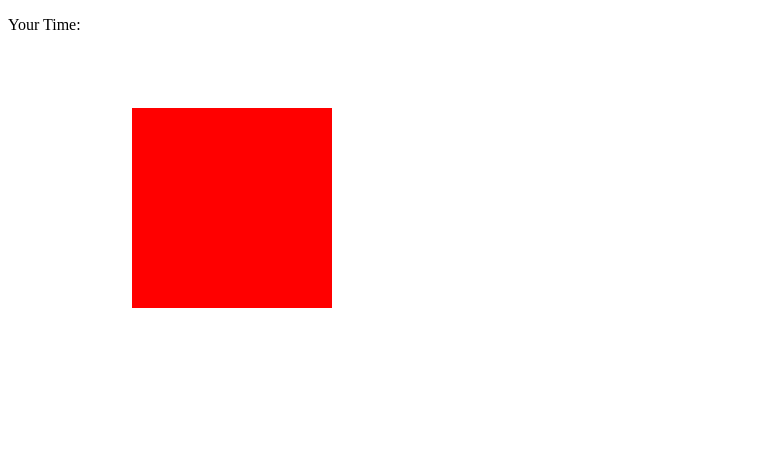
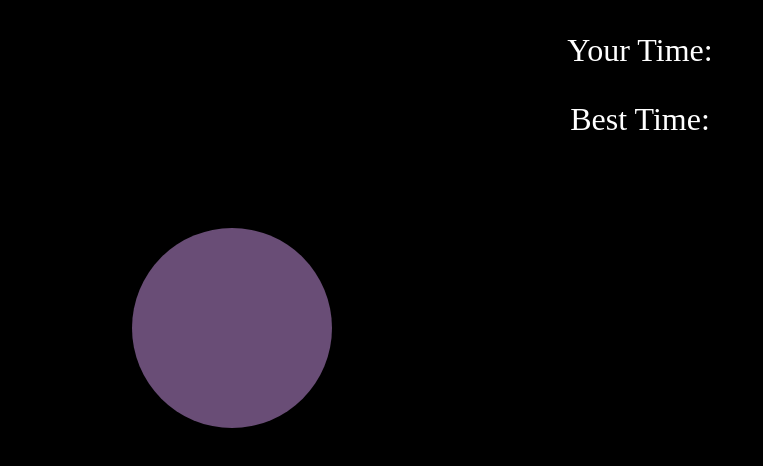
Before and after one commit to crash0283/MyWebsites, a plain HTML site: page 3.JavaScript/index.html in a window 1280 px wide. Shown: the whole page, without its empty margins (0-763 px from the left). Drawn offline with Linux system fonts and the light colour scheme.

Commit message:
gave random color and random shapes

```diff
--- a/3.JavaScript/index.html
+++ b/3.JavaScript/index.html
@@ -18,9 +18,32 @@
 
     }
 
+    body {
+
+      background-color: black;
+
+    }
+
     #time {
       font-family: serif;
       font-weight: bold;
+
+    }
+
+    #yourTime {
+
+      font-family: serif;
+      font-size: 2em;
+      text-align: center;
+      color: white;
+
+    }
+
+    #bestTime {
+      font-family: serif;
+      font-size: 2em;
+      text-align: center;
+      color: white;
     }
   </style>
 
@@ -29,7 +52,8 @@
 
 <body>
 
-  <p>Your Time: <span id="time"></span></p>
+  <p id="yourTime">Your Time: <span id="time"></span></p>
+  <p id="bestTime">Best Time: <span id="bTime"></span></p>
 
   <div id="box"></div>
 
@@ -38,19 +62,44 @@
   var clickedTime;
   var createdTime;
   var reactionTime;
+  var currentBestTime;
+
+  function  getRandomColor() {
+
+    var letters = "0123456789ABCDEF".split("");
+    var color = "#";
+    for (var i = 0; i < 6; i++) {
+      color += letters[Math.floor(Math.random() * 16)];
+    }
+    return color;
+  }
 
   function randDisplay() {
 
     var randTime = Math.random();
-    randTime *= 5000;
+    randTime *= 2000;
 
     var randPLeft = Math.floor(Math.random() * (1000 - 1 + 1)) + 1;
     var randPTop = Math.floor(Math.random() * (500 - 1 + 1)) + 1;
+    var randShape = Math.floor(Math.random() * 2);
+
+    //console.log(randShape);
     var myBox = document.getElementById("box");
+
+    myBox.style.backgroundColor = getRandomColor();
 
     myBox.style.position = "relative";
     myBox.style.left = Math.round(randPLeft) + "px";
     myBox.style.top = Math.round(randPTop) + "px";
+
+    if (randShape == 0) {
+
+      myBox.style.borderRadius = 0;
+
+    } else if (randShape == 1) {
+
+      myBox.style.borderRadius = "100px";
+    }
 
 
     setTimeout(function() {
@@ -58,14 +107,27 @@
       createdTime = Date.now();
     },randTime);
 
+
+
   }
 
   document.getElementById("box").onclick=function () {
     clickedTime = Date.now();
     reactionTime = (clickedTime - createdTime)/1000;
+    currentBestTime = 10;
     this.style.display="none";
     randDisplay();
     document.getElementById("time").innerHTML=reactionTime;
+    //document.getElementById("bTime").innerHTML=currentBestTime;
+
+    if(reactionTime < currentBestTime) {
+
+      document.getElementById("bTime").innerHTML=reactionTime;
+
+    } else {
+      document.getElementById("bTime").innerHTML=10;
+    }
+
   }
 
   randDisplay();
```
